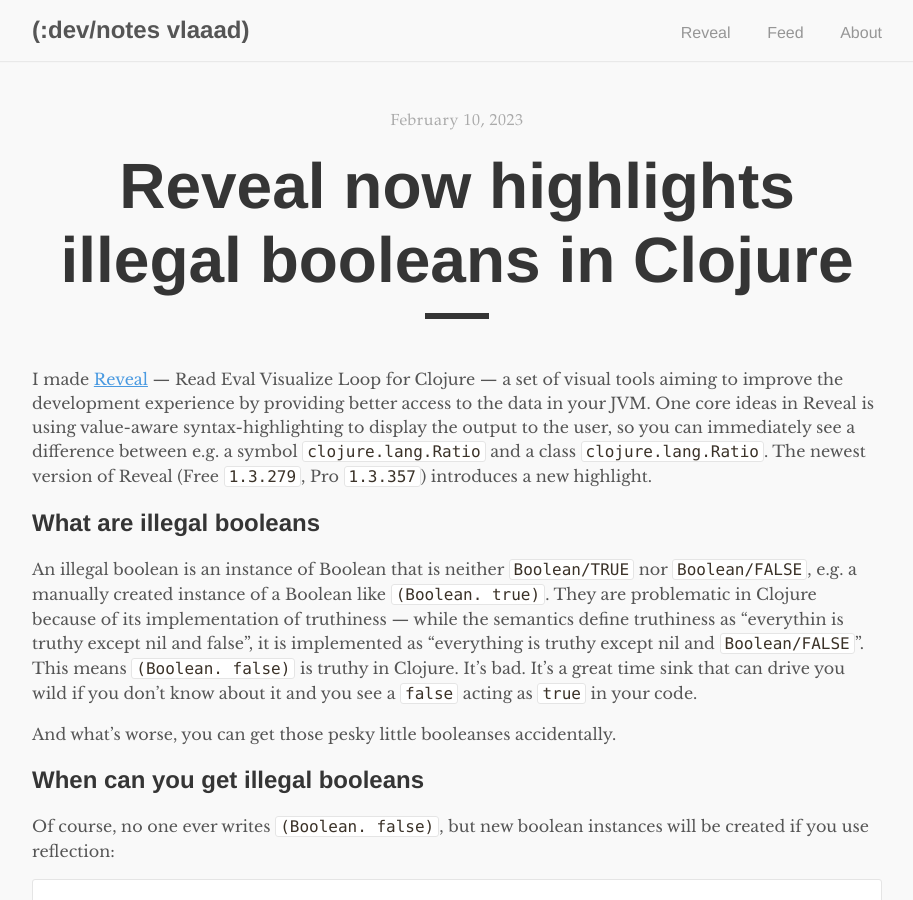
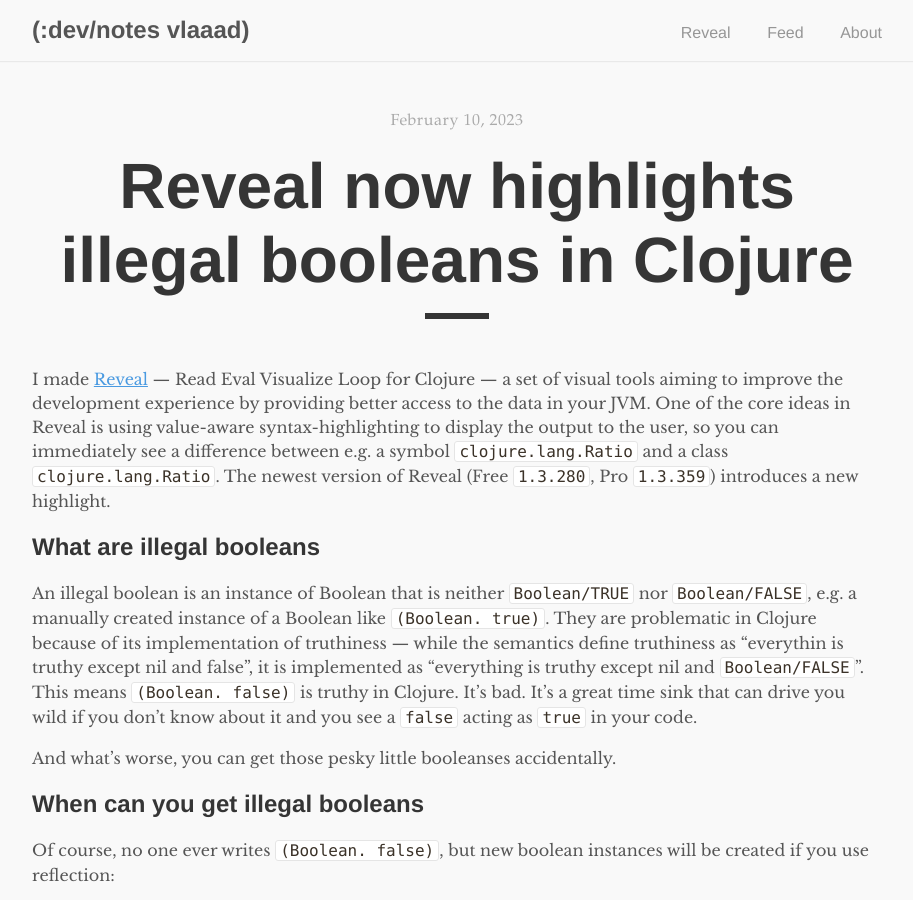
Before and after one commit to vlaaad/vlaaad.github.io, a Jekyll site: the page built from _posts/2023-02-10-illegal-booleans.md, in a window 1280 px wide and 900 px high. Shown: the whole window, without its empty margins (183-1096 px from the left). Built offline with Jekyll 4.4.1, drawn with Linux system fonts in a browser that asks for light colours; comment, search, counter and statistics services are not loaded.

```diff
--- a/_posts/2023-02-10-illegal-booleans.md
+++ b/_posts/2023-02-10-illegal-booleans.md
@@ -4,7 +4,7 @@
 description: "If you are wondering what the hell is illegal booleans, read this post — it will save you some headaches in the future"
 ---
 
-I made [Reveal](/reveal/) — Read Eval Visualize Loop for Clojure — a set of visual tools aiming to improve the development experience by providing better access to the data in your JVM. One core ideas in Reveal is using value-aware syntax-highlighting to display the output to the user, so you can immediately see a difference between e.g. a symbol `clojure.lang.Ratio` and a class `clojure.lang.Ratio`. The newest version of Reveal (Free `1.3.279`, Pro `1.3.357`) introduces a new highlight.
+I made [Reveal](/reveal/) — Read Eval Visualize Loop for Clojure — a set of visual tools aiming to improve the development experience by providing better access to the data in your JVM. One of the core ideas in Reveal is using value-aware syntax-highlighting to display the output to the user, so you can immediately see a difference between e.g. a symbol `clojure.lang.Ratio` and a class `clojure.lang.Ratio`. The newest version of Reveal (Free `1.3.280`, Pro `1.3.359`) introduces a new highlight.
 
 ## What are illegal booleans
 
```
